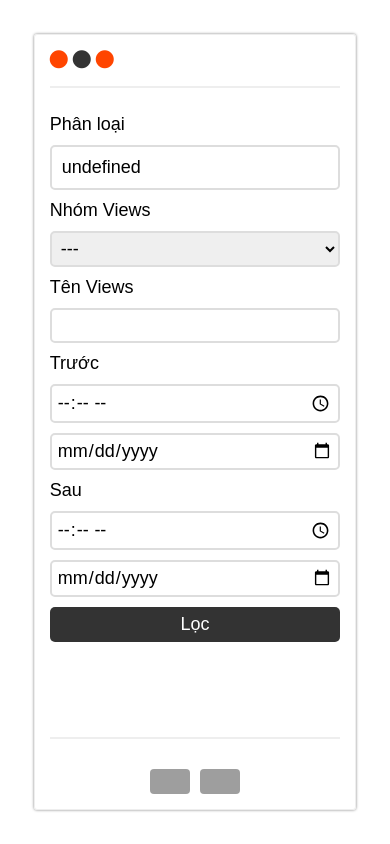
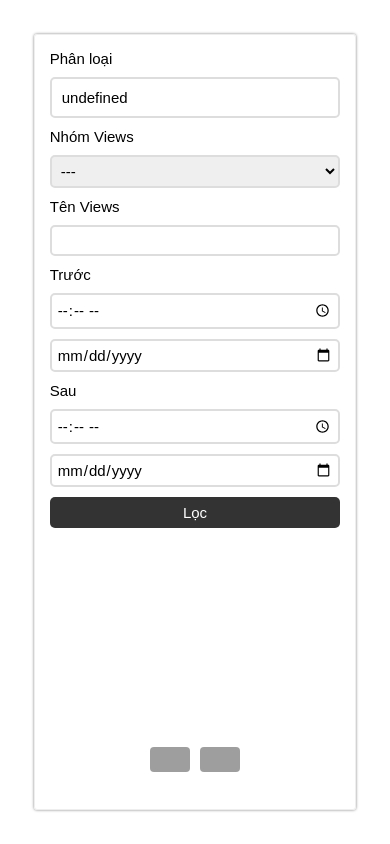
Before and after one commit to ngocyt001/filter-app, a website: page index.html in a window 390 px wide. Drawn offline with Linux system fonts and the light colour scheme; no server answers; grey boxes are pictures that could not be loaded.

Commit message:
fix-bug-responsive

```diff
--- a/index.html
+++ b/index.html
@@ -12,18 +12,13 @@
     <div class="container">
         <div class="sidebar">
             <div class="sidehead">
-                <div class="dots">
-                    <i class="fa-solid fa-circle"></i>
-                    <i class="fa-solid fa-circle" style="color: #333;"></i>
-                    <i class="fa-solid fa-circle"></i>
-                </div>
-                <hr style="margin: 15px 0; border: 1px solid #eee">
+
             </div>
             <div id="filter-bar" class="sidebody" style="height: 69vh;">
 
             </div>
             <div class="sidefoot">
-                <hr style="margin: 30px 0; border: 1px solid #eee">
+                <!-- <hr style="margin: 30px 0; border: 1px solid #eee"> -->
                 <div class="controls-icons">
                     <img id="vie" src="https://cdn.britannica.com/41/4041-004-D051B135/Flag-Vietnam.jpg" alt="">
                     <img id="eng"
--- a/style.css
+++ b/style.css
@@ -3,7 +3,7 @@
     padding: 0;
     box-sizing: border-box;
     font-family: 'poppins', sans-serif;
-    font-size: 18px;
+    font-size: 15px;
 }
 
 body {
@@ -28,7 +28,15 @@ body {
     box-shadow: 0px 0px 3px gray;
     display: flex;
     flex-direction: column;
-    justify-content: space-between;
+    font-size: 15px;
+}
+
+.sidebody {
+    height: 100%;
+}
+
+.sidefoot {
+    margin-top: 115px;
 }
 
 .controls-icons {
```
